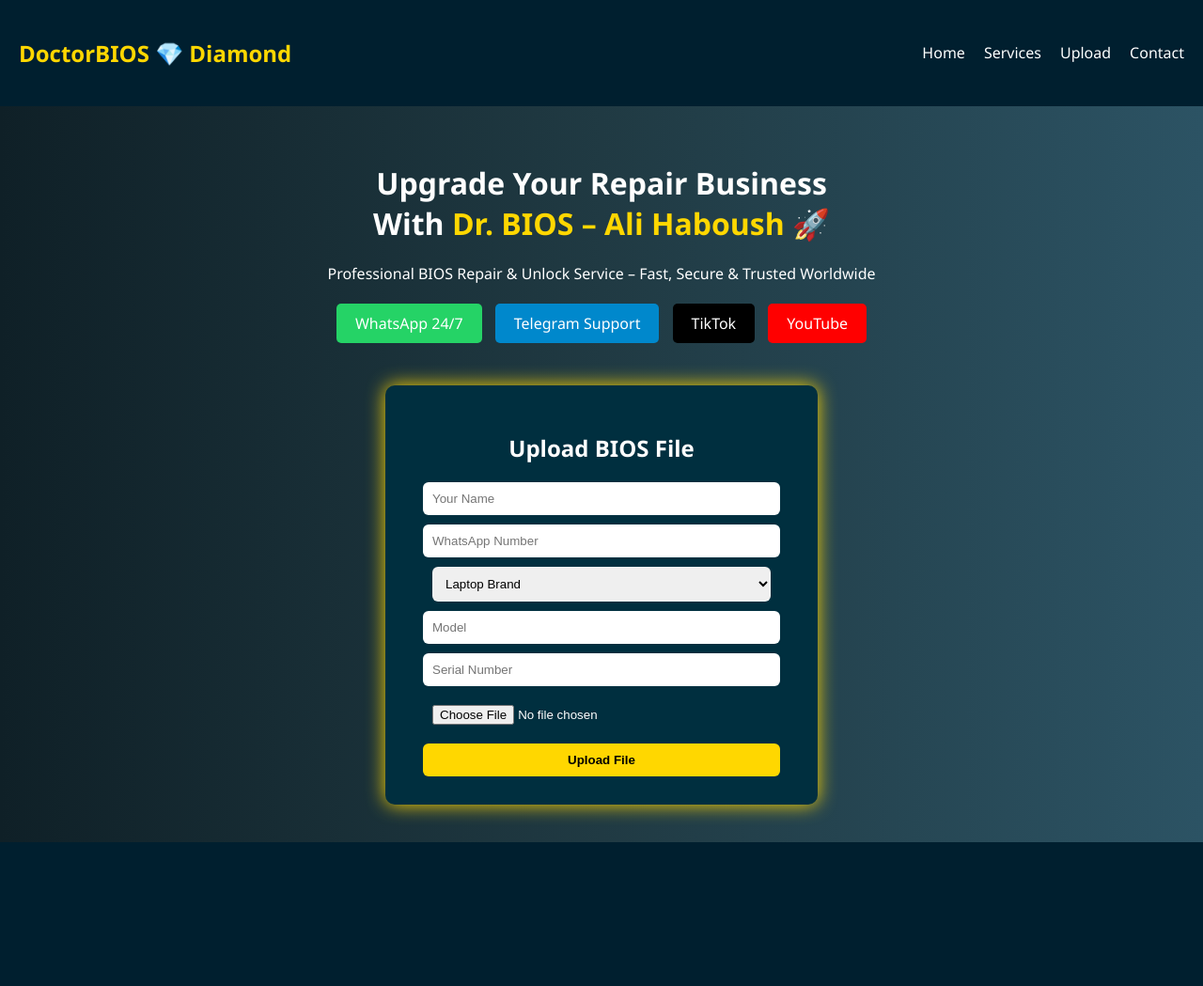
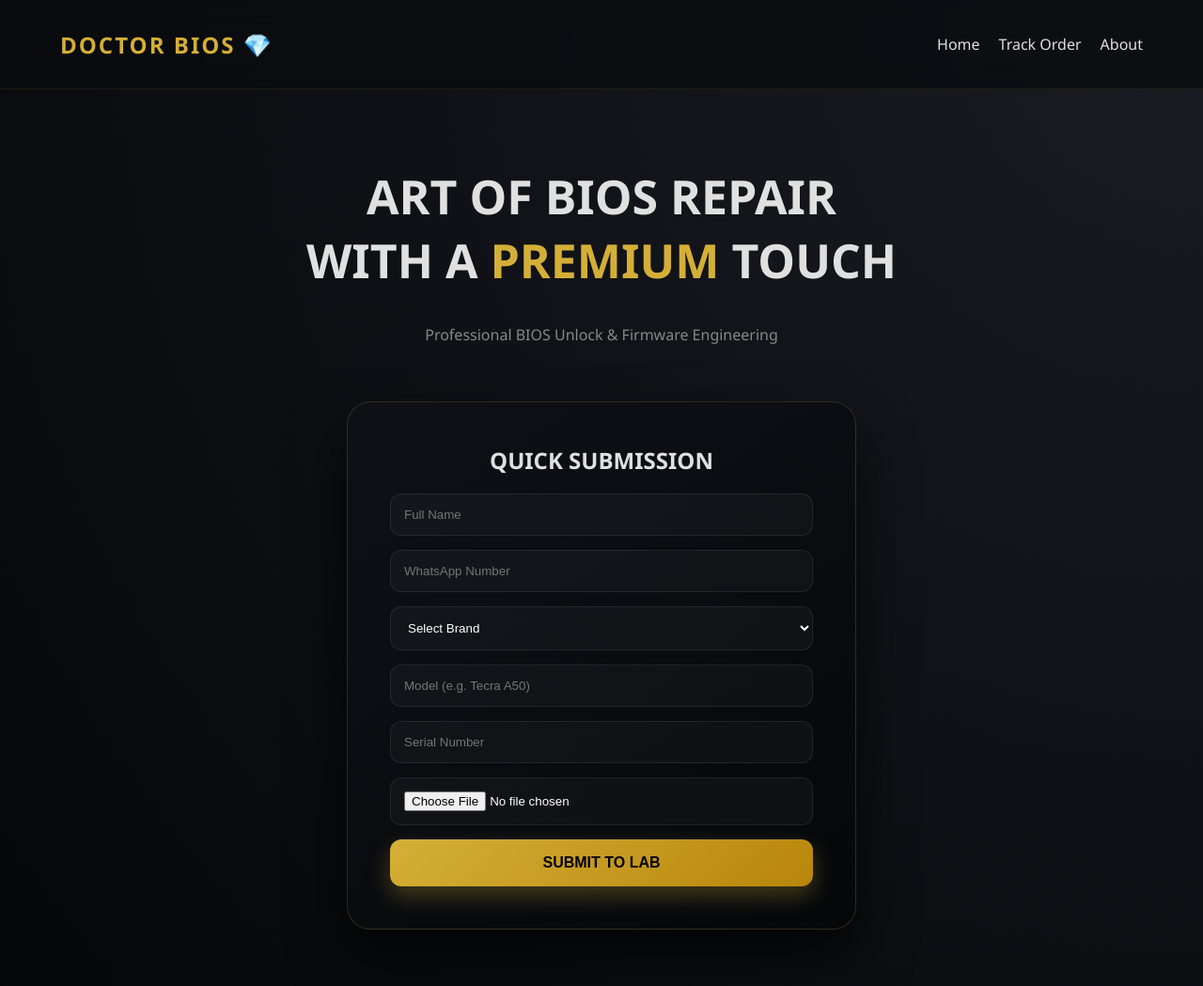
Before and after one commit to alihabosh/DoctorBIOS, a Flask app: page / in a window 1280 px wide. Shown: the whole page at 94% size. Before the commit the page ends 896 px from the top, so only its background shows below. Run offline with Flask 3, Linux system fonts and the light colour scheme.

Commit message:
Upgrade UI to Premium Diamond Style and English Language

```diff
--- a/static/style.css
+++ b/static/style.css
@@ -1,94 +1,83 @@
-body{
-margin:0;
-font-family:Segoe UI;
-background:linear-gradient(to right,#0f2027,#203a43,#2c5364);
-color:white;
-text-align:center;
+/* Premium Luxury Style for DoctorBIOS */
+:root {
+    --gold: #d4af37;
+    --dark-bg: #05070a;
+    --glass: rgba(255, 255, 255, 0.03);
+    --gold-glow: rgba(212, 175, 55, 0.3);
 }
 
-/* NAVBAR */
-
-.navbar{
-display:flex;
-justify-content:space-between;
-align-items:center;
-padding:20px;
-background:#001f2f;
+body {
+    margin: 0;
+    font-family: 'Segoe UI', Arial, sans-serif;
+    background: radial-gradient(circle at top right, #1a1c23 0%, var(--dark-bg) 100%);
+    color: #e0e0e0;
+    text-align: center;
 }
 
-.navbar ul{
-display:flex;
-gap:20px;
-list-style:none;
+/* Navbar - Glassmorphism */
+.navbar {
+    display: flex;
+    justify-content: space-between;
+    align-items: center;
+    padding: 20px 5%;
+    background: rgba(10, 12, 16, 0.8);
+    backdrop-filter: blur(15px);
+    border-bottom: 1px solid rgba(212, 175, 55, 0.1);
 }
 
-.logo{
-color:gold;
+.logo {
+    color: var(--gold);
+    font-size: 24px;
+    font-weight: 900;
+    letter-spacing: 2px;
 }
 
-/* HERO */
-
-.hero{
-margin-top:60px;
+/* Premium Upload Card */
+.upload-section {
+    max-width: 450px;
+    margin: 60px auto;
+    padding: 45px;
+    background: linear-gradient(145deg, #0f1117 0%, #05070a 100%);
+    border: 1px solid rgba(212, 175, 55, 0.2);
+    border-radius: 25px;
+    box-shadow: 0 30px 60px rgba(0,0,0,0.7);
 }
 
-.hero span{
-color:gold;
+/* Modern Inputs */
+input, select {
+    display: block;
+    width: 100%;
+    padding: 14px;
+    margin: 15px 0;
+    background: var(--glass);
+    border: 1px solid rgba(255, 255, 255, 0.08);
+    border-radius: 12px;
+    color: white;
+    box-sizing: border-box;
 }
 
-/* BUTTONS */
-
-.btn{
-padding:10px 20px;
-margin:5px;
-border:none;
-color:white;
-text-decoration:none;
-border-radius:5px;
-display:inline-block;
-transition:0.3s;
+input:focus {
+    border-color: var(--gold);
+    outline: none;
+    background: rgba(255, 255, 255, 0.05);
 }
 
-.btn:hover{
-transform:scale(1.1);
-box-shadow:0 0 15px gold;
+/* Submit Button - Luxury Gold */
+button {
+    width: 100%;
+    padding: 16px;
+    background: linear-gradient(135deg, var(--gold) 0%, #b8860b 100%);
+    color: #000;
+    border: none;
+    border-radius: 12px;
+    font-weight: 900;
+    font-size: 16px;
+    cursor: pointer;
+    box-shadow: 0 10px 25px var(--gold-glow);
+    transition: 0.3s;
 }
 
-.whatsapp{background:#25D366;}
-.telegram{background:#0088cc;}
-.tiktok{background:black;}
-.youtube{background:red;}
-
-/* UPLOAD BOX */
-
-.upload-section{
-width:400px;
-margin:40px auto;
-padding:30px;
-border-radius:10px;
-background:#002f3f;
-box-shadow:0 0 20px gold;
+button:hover {
+    transform: translateY(-3px);
+    box-shadow: 0 15px 35px var(--gold-glow);
 }
-
-input,select{
-display:block;
-margin:10px auto;
-padding:10px;
-width:90%;
-border:none;
-border-radius:6px;
-}
-
-button{
-padding:10px;
-width:95%;
-background:gold;
-border:none;
-border-radius:6px;
-cursor:pointer;
-font-weight:bold;
-}
-
-button:hover{
-box-shadow:0 0 10px gold;
-}
--- a/templates/index.html
+++ b/templates/index.html
@@ -1,76 +1,44 @@
 <!DOCTYPE html>
-
-<html>
+<html lang="en">
 <head>
     <meta charset="UTF-8">
-<title>DoctorBIOS Diamond</title>
+    <title>Doctor BIOS | Premium Repair</title>
     <link rel="stylesheet" href="{{ url_for('static', filename='style.css') }}">
 </head>
-
 <body>
 
 <div class="navbar">
-<h2 class="logo">DoctorBIOS 💎 Diamond</h2>
-
-<ul>
+    <div class="logo">DOCTOR BIOS 💎</div>
+    <ul style="display:flex; list-style:none; gap:20px;">
         <li>Home</li>
-<li>Services</li>
-<li>Upload</li>
-<li>Contact</li>
+        <li>Track Order</li>
+        <li>About</li>
     </ul>
 </div>
 
-<div class="hero">
-
-<h1>Upgrade Your Repair Business <br>
-With <span>Dr. BIOS – Ali Haboush 🚀</span></h1>
-
-<p>Professional BIOS Repair & Unlock Service – Fast, Secure & Trusted Worldwide</p>
-
-<a class="btn whatsapp" href="https://wa.me/96176737184" target="_blank">WhatsApp 24/7</a> <a class="btn telegram" href="https://t.me/+umBA7AesEX82YmM8" target="_blank">Telegram Support</a> <a class="btn tiktok" href="https://www.tiktok.com/@alihabosh" target="_blank">TikTok</a> <a class="btn youtube" href="https://www.youtube.com/@ALIHABOSH" target="_blank">YouTube</a>
-
+<div class="hero" style="margin-top:80px;">
+    <h1 style="font-size: 50px;">ART OF BIOS REPAIR <br>WITH A <span style="color:#d4af37;">PREMIUM</span> TOUCH</h1>
+    <p style="color:#888;">Professional BIOS Unlock & Firmware Engineering</p>
 </div>
 
 <div class="upload-section">
-
-<h2>Upload BIOS File</h2>
-
+    <h2 style="margin-top:0;">QUICK SUBMISSION</h2>
     <form action="/upload" method="POST" enctype="multipart/form-data">
-
-<input type="text" name="name" placeholder="Your Name" required>
+        <input type="text" name="name" placeholder="Full Name" required>
         <input type="text" name="whatsapp" placeholder="WhatsApp Number" required>
-
         <select name="brand" required>
-<option value="">Laptop Brand</option>
+            <option value="">Select Brand</option>
             <option>Dell</option>
             <option>HP</option>
             <option>Lenovo</option>
+            <option>MacBook</option>
             <option>Asus</option>
-<option>Acer</option>
-<option>Huawei</option>
-<option>Redmi</option>
-<option>Apple</option>
-<option>Panasonic</option>
-<option>MSI</option>
-<option>Samsung</option>
-<option>Sony</option>
-<option>Toshiba</option>
-<option>Fujitsu</option>
-<option>Gigabyte</option>
-<option>Microsoft Surface</option>
-<option>Razer</option>
-<option>Intel</option>
         </select>
-
-<input type="text" name="model" placeholder="Model" required>
+        <input type="text" name="model" placeholder="Model (e.g. Tecra A50)" required>
         <input type="text" name="serial" placeholder="Serial Number" required>
-
         <input type="file" name="bios" required>
-
-<button type="submit">Upload File</button>
-
+        <button type="submit">SUBMIT TO LAB</button>
     </form>
-
 </div>
 
 </body>
```
Lines whose indentation alone changed are shown as unchanged.
